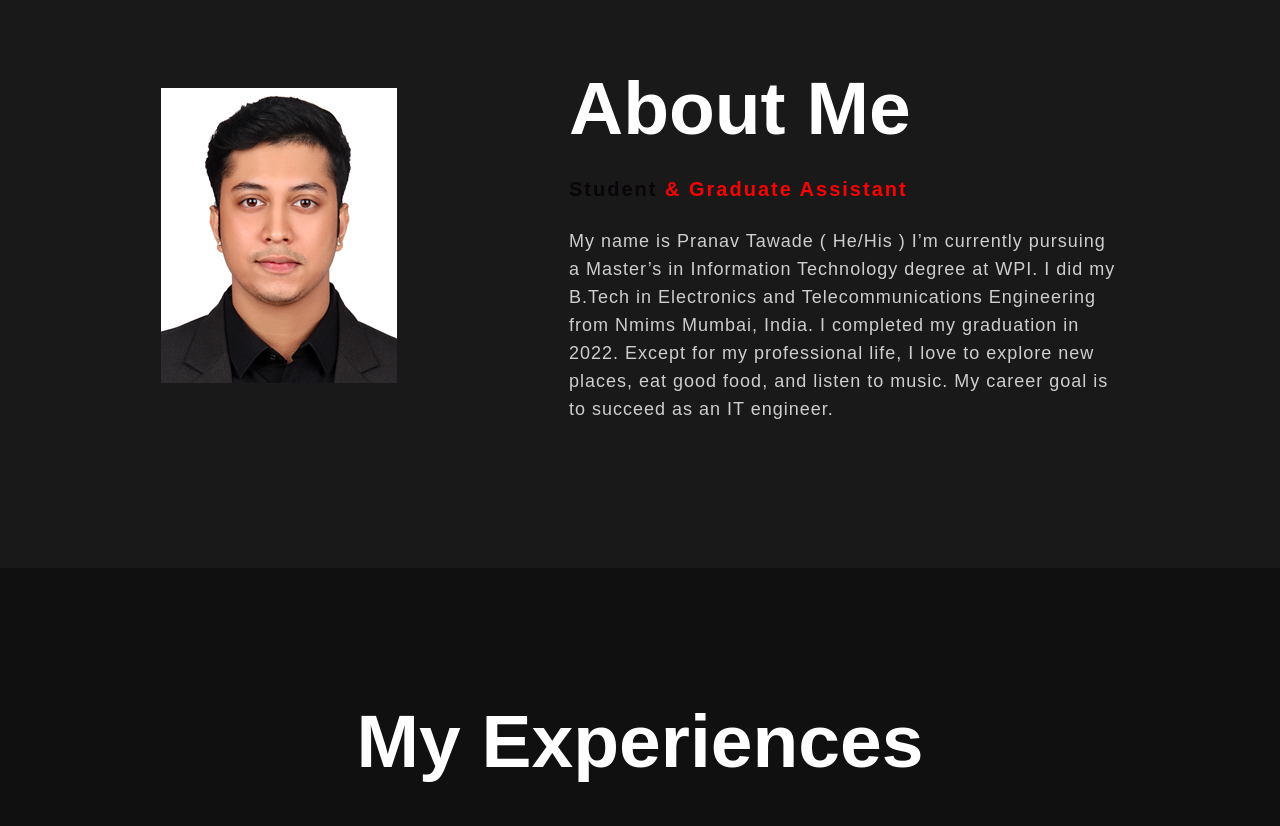
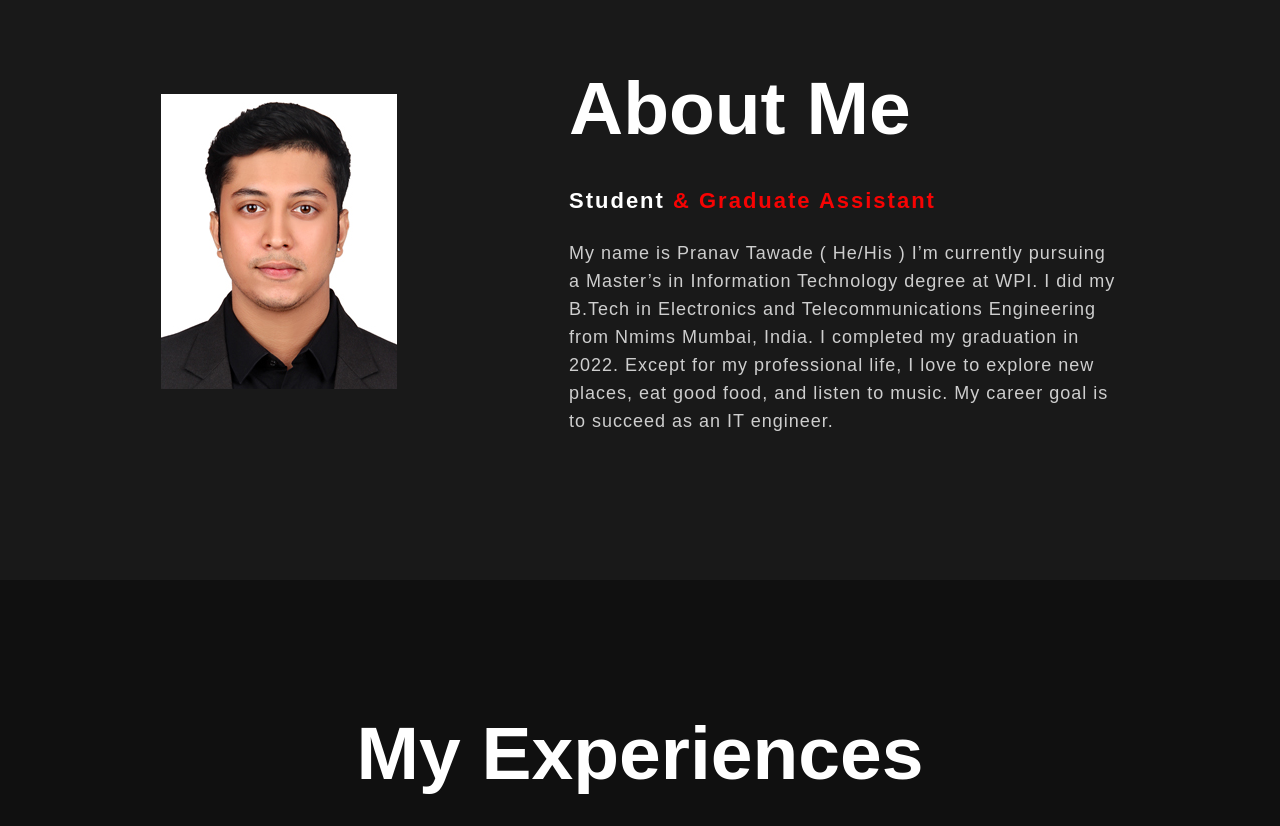
Before and after one commit to Pranav2298/Brochure-Site, a plain HTML site: page ux/index.html in a window 1280 px wide. Shown: the part 897-1723 px from the top of the page. Drawn offline with Linux system fonts and the light colour scheme.

Commit message:
Update index.html

```diff
--- a/ux/index.html
+++ b/ux/index.html
@@ -35,7 +35,7 @@
         <img src="IMG_0274 copy.jpg" alt="" />
         <div class="about-text">
           <h2>About Me</h2>
-          <h4>Student <span>& Graduate Assistant</span></h4>
+          <h5>Student <span>& Graduate Assistant</span></h5>
           <p>
             My name is Pranav Tawade ( He/His ) I’m currently pursuing a Master’s in Information Technology
             degree at WPI. I did my B.Tech in Electronics and Telecommunications Engineering from Nmims Mumbai, India.
```
